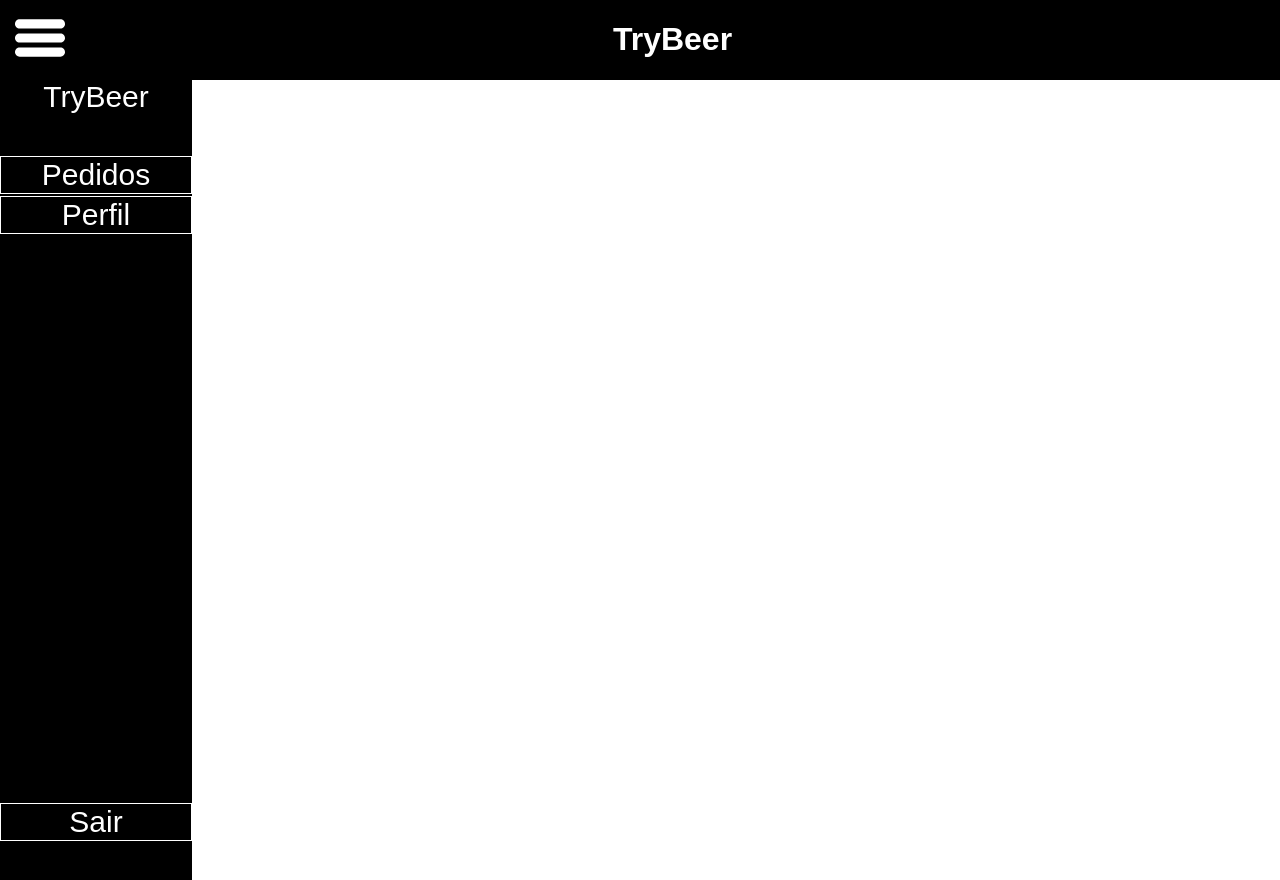
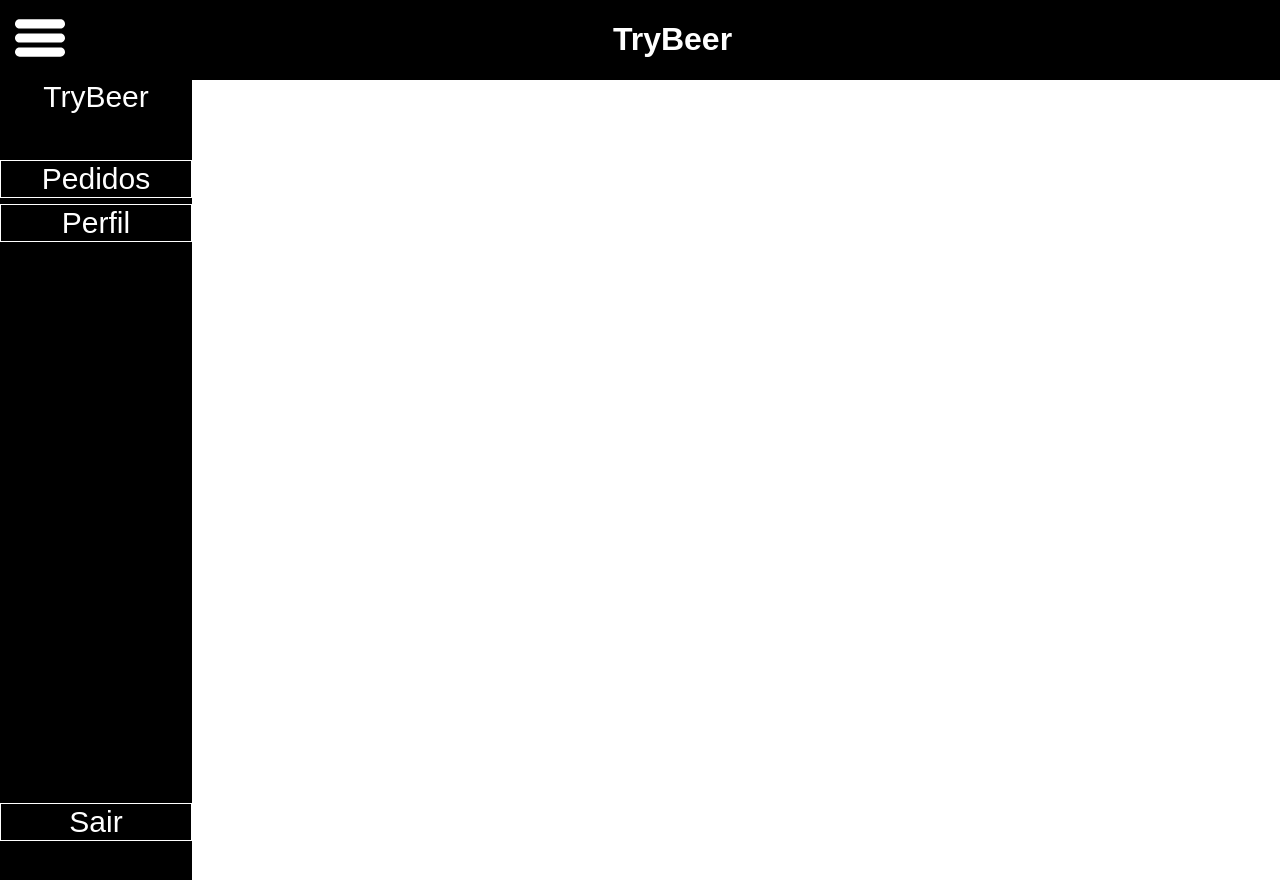
Before and after one commit to tryber/sd-02-project-trybeer-2, a React (Create React App) app in the folder front-end/: page /admin in a window 1280 px wide. Built offline with nearby package versions, Linux system fonts and the light colour scheme.

Commit message:
Arrumando Margem

```diff
--- a/front-end/src/style/AdminSideBar.css
+++ b/front-end/src/style/AdminSideBar.css
@@ -19,7 +19,7 @@
   border: white 1px solid;
   color: white;
   font-size: 30px;
-  margin-top: 1%;
+  margin-top: 3%;
   width: 100%;
 }
 
```
